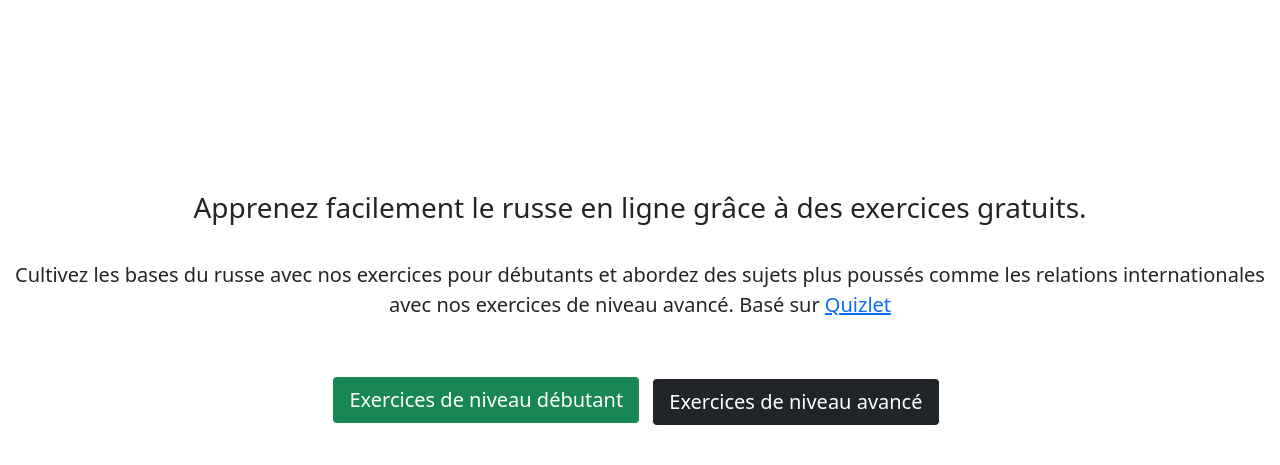
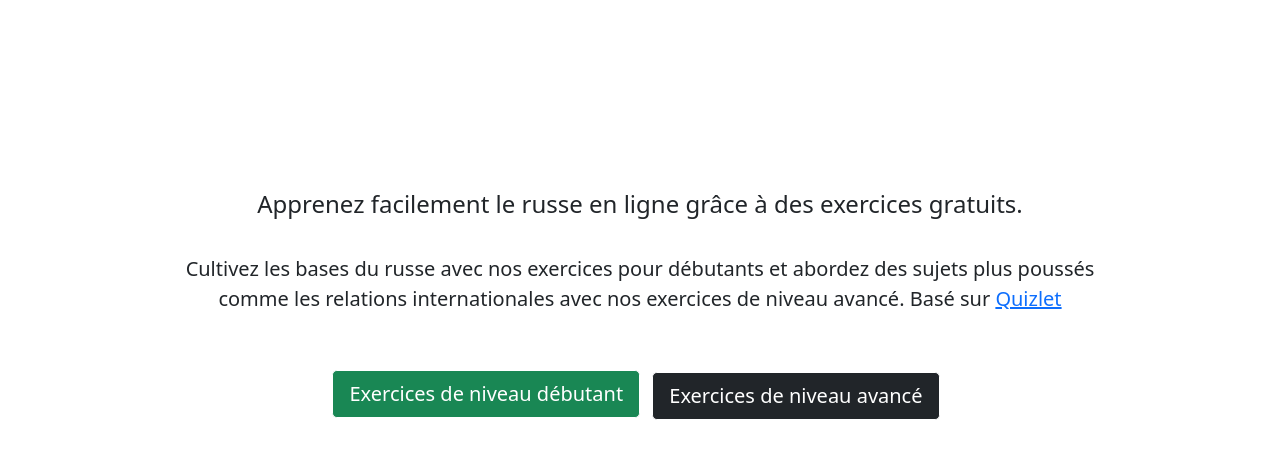
Before and after one commit to kekea1/store-analyser, a Flask app: page / in a window 1280 px wide. Shown: the part 56-521 px from the top of the page. Run offline with Flask 2, Linux system fonts and the light colour scheme.

Commit message:
Update home.html

```diff
--- a/templates/home.html
+++ b/templates/home.html
@@ -22,8 +22,8 @@ Apprendre facilement et gratuitement du vocabulaire russe de niveau débutant à
     <div class=" container-fluid align-items-center text-center w-100 h-100" style=' margin-top:17%'>
         <br>
 
-    <h3 class="lh-base">Apprenez facilement le russe en ligne grâce à des exercices gratuits.</h3><br>
-     <h4 class="lead lh-base"> Cultivez les bases du russe avec nos exercices pour débutants et abordez des sujets plus poussés comme les relations internationales <br> avec nos exercices de niveau avancé.
+    <h4 class="lh-base">Apprenez facilement le russe en ligne grâce à des exercices gratuits.</h3><br>
+     <h4 class="lead lh-base"> Cultivez les bases du russe avec nos exercices pour débutants et abordez des sujets plus poussés <br> comme les relations internationales avec nos exercices de niveau avancé.
         Basé sur <a href="https://www.quizlet.com">Quizlet</a>
     </h4>
     <br><br>
```
